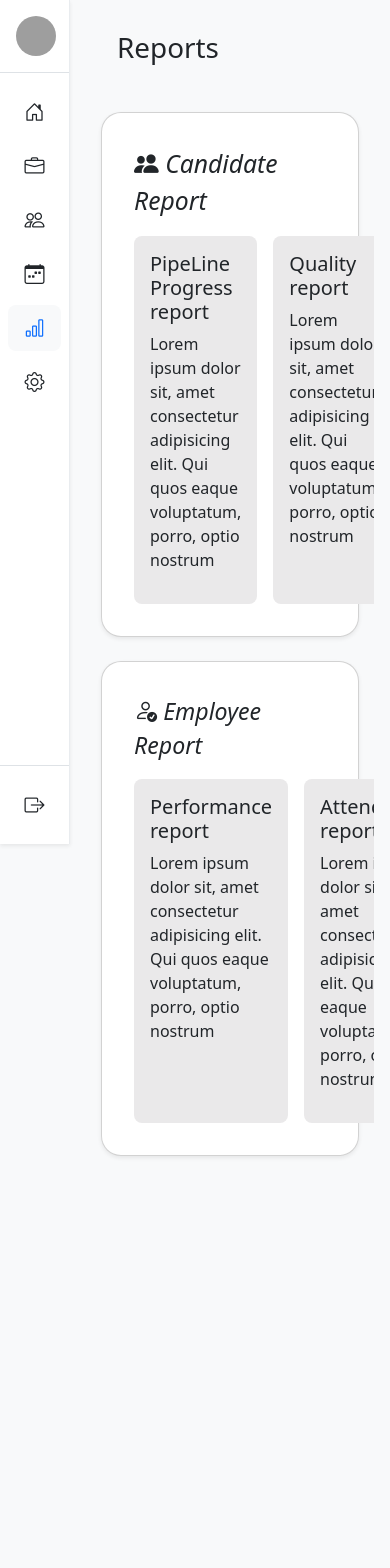
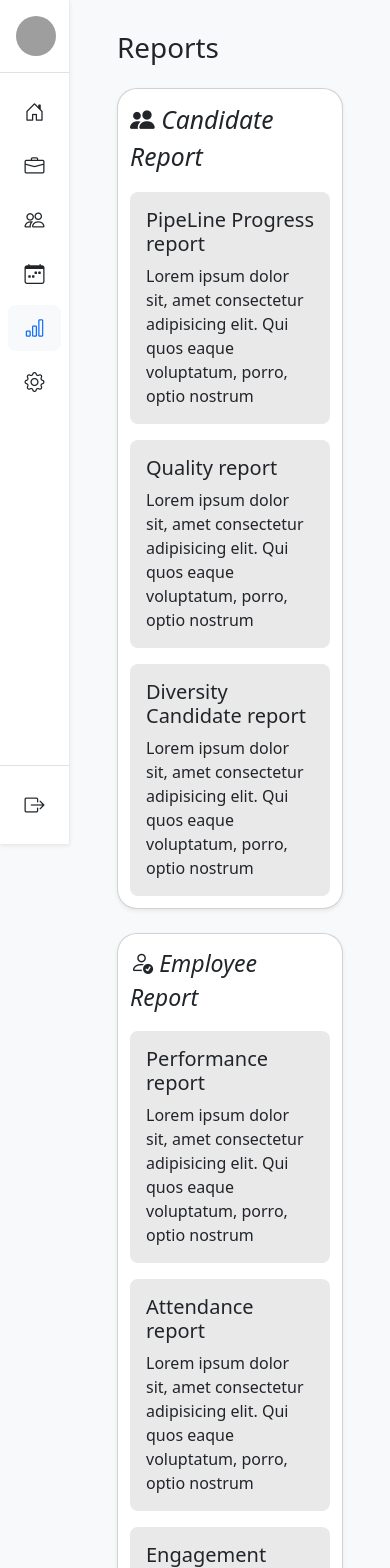
Before and after one commit to Yogeshwaran003/ATS_Project, a React (Vite) app: page /reports in a window 390 px wide. Shown: the top 1568 px of the page. Before the commit the page ends 1211 px from the top, so only its background shows below. Built offline with nearby package versions, Linux system fonts and the light colour scheme; grey boxes are pictures that could not be loaded.

Commit message:
update the Report pages as responsive

```diff
--- a/src/pages/Report.jsx
+++ b/src/pages/Report.jsx
@@ -2,54 +2,57 @@ import React from 'react'
 
 const Report = () => {
   return (
-    <div>
-            <h1 className='mb-5 ms-3' >Reports</h1>
-            <div className='card shadow-sm mb-4 gap-3'>
+    <div className="container-fluid px-3 px-md-4">
+      <h1 className='mb-4 mb-md-5'>Reports</h1>
 
-                <div className='d-flex gap-3'>
-                    <i class="bi bi-people-fill fs-2"> Candidate Report</i>
-                    {/* <h3>Candidate Report</h3> */}
+      <div className='card shadow-sm mb-4 p-3 p-md-4'>
+        <div className='d-flex gap-2 mb-3'>
+          <i className="bi bi-people-fill fs-2"> Candidate Report</i>
         </div>
-                <div className='d-flex gap-3'>
-                    <div className=' d-flex-col w-10 p-3 rounded-3' style={{backgroundColor:"#eae9ea", cursor:'pointer'}}>
-                        {/* <img src="" alt="" /> */}
+        <div className='row row-cols-1 row-cols-md-2 row-cols-lg-3 g-3'>
+          <div className='col'>
+            <div className='h-100 p-3 rounded-3' style={{backgroundColor:"#eae9ea", cursor:'pointer'}}>
               <h5>PipeLine Progress report</h5>
-                        <p>Lorem ipsum dolor sit, amet consectetur adipisicing elit. Qui quos eaque voluptatum, porro, optio nostrum </p>
+              <p className='mb-0'>Lorem ipsum dolor sit, amet consectetur adipisicing elit. Qui quos eaque voluptatum, porro, optio nostrum</p>
             </div>
-                    <div className=' d-flex-col w-10 p-3 rounded-3' style={{backgroundColor:"#eae9ea", cursor:'pointer'}}>
-                        {/* <img src="" alt="" /> */}
+          </div>
+          <div className='col'>
+            <div className='h-100 p-3 rounded-3' style={{backgroundColor:"#eae9ea", cursor:'pointer'}}>
               <h5>Quality report</h5>
-                        <p>Lorem ipsum dolor sit, amet consectetur adipisicing elit. Qui quos eaque voluptatum, porro, optio nostrum </p>
+              <p className='mb-0'>Lorem ipsum dolor sit, amet consectetur adipisicing elit. Qui quos eaque voluptatum, porro, optio nostrum</p>
             </div>
-                    <div className=' d-flex-col w-10 p-3 rounded-3' style={{backgroundColor:"#eae9ea", cursor:'pointer'}}>
-                        {/* <img src="" alt="" /> */}
+          </div>
+          <div className='col'>
+            <div className='h-100 p-3 rounded-3' style={{backgroundColor:"#eae9ea", cursor:'pointer'}}>
               <h5>Diversity Candidate report</h5>
-                        <p>Lorem ipsum dolor sit, amet consectetur adipisicing elit. Qui quos eaque voluptatum, porro, optio nostrum </p>
+              <p className='mb-0'>Lorem ipsum dolor sit, amet consectetur adipisicing elit. Qui quos eaque voluptatum, porro, optio nostrum</p>
+            </div>
           </div>
         </div>
       </div>
 
-        {/* Second section of the report pages */}
-
-            <div className='card shadow-sm mb-4 gap-3'>
-                <div className='d-flex gap-3 align-items-end'>
-                    <i class="bi bi-person-check fs-3 mb-0"> Employee Report </i>
+      <div className='card shadow-sm mb-4 p-3 p-md-4'>
+        <div className='d-flex gap-2 mb-3'>
+          <i className="bi bi-person-check fs-3 mb-0"> Employee Report</i>
         </div>
-                <div className='d-flex gap-3'>
-                    <div className=' d-flex-col w-10 p-3 rounded-3' style={{backgroundColor:"#eae9ea", cursor:'pointer'}}>
-                        {/* <img src="" alt="" /> */}
+        <div className='row row-cols-1 row-cols-md-2 row-cols-lg-3 g-3'>
+          <div className='col'>
+            <div className='h-100 p-3 rounded-3' style={{backgroundColor:"#eae9ea", cursor:'pointer'}}>
               <h5>Performance report</h5>
-                        <p>Lorem ipsum dolor sit, amet consectetur adipisicing elit. Qui quos eaque voluptatum, porro, optio nostrum </p>
+              <p className='mb-0'>Lorem ipsum dolor sit, amet consectetur adipisicing elit. Qui quos eaque voluptatum, porro, optio nostrum</p>
             </div>
-                    <div className=' d-flex-col w-10 p-3 rounded-3' style={{backgroundColor:"#eae9ea", cursor:'pointer'}}>
-                        {/* <img src="" alt="" /> */}
+          </div>
+          <div className='col'>
+            <div className='h-100 p-3 rounded-3' style={{backgroundColor:"#eae9ea", cursor:'pointer'}}>
               <h5>Attendance report</h5>
-                        <p>Lorem ipsum dolor sit, amet consectetur adipisicing elit. Qui quos eaque voluptatum, porro, optio nostrum </p>
+              <p className='mb-0'>Lorem ipsum dolor sit, amet consectetur adipisicing elit. Qui quos eaque voluptatum, porro, optio nostrum</p>
             </div>
-                    <div className=' d-flex-col w-10 p-3 rounded-3' style={{backgroundColor:"#eae9ea", cursor:'pointer'}}>
-                        {/* <img src="" alt="" /> */}
+          </div>
+          <div className='col'>
+            <div className='h-100 p-3 rounded-3' style={{backgroundColor:"#eae9ea", cursor:'pointer'}}>
               <h5>Engagement report</h5>
-                        <p>Lorem ipsum dolor sit, amet consectetur adipisicing elit. Qui quos eaque voluptatum, porro, optio nostrum </p>
+              <p className='mb-0'>Lorem ipsum dolor sit, amet consectetur adipisicing elit. Qui quos eaque voluptatum, porro, optio nostrum</p>
+            </div>
           </div>
         </div>
       </div>
```
Lines whose indentation alone changed are shown as unchanged.
